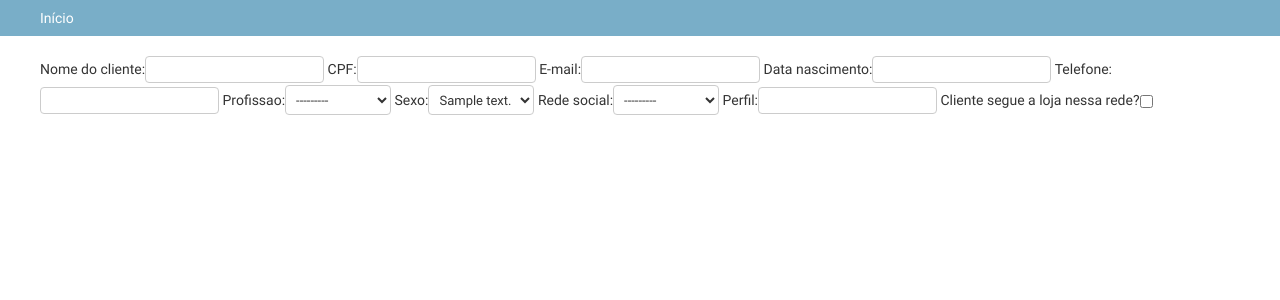
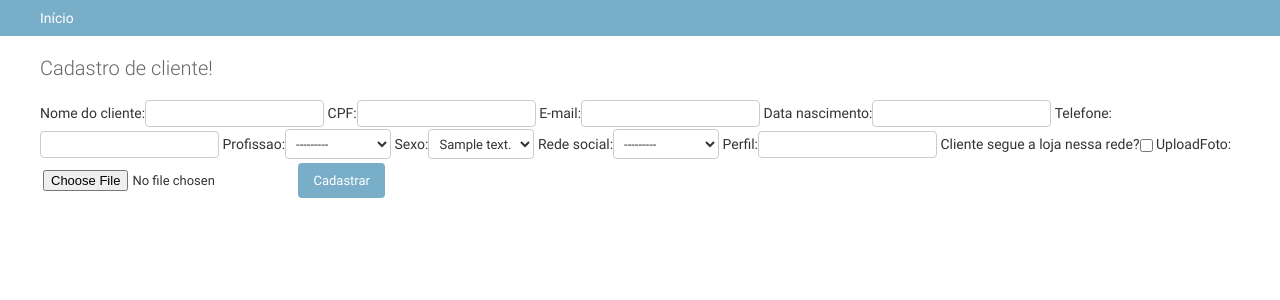
Before and after one commit to igrpin/projeto_P1S5, a Django app: page /loja/cadastrar/cliente in a window 1280 px wide. Shown: the part 20-320 px from the top of the page. Run offline with Django 3.2, Linux system fonts and the light colour scheme; tables that the repository leaves empty hold one stand-in row (values such as "Sample post"); some libraries are stand-ins or nearby versions.

Commit message:
Criando view Cadastro de cliente

```diff
--- a/loja/models.py
+++ b/loja/models.py
@@ -16,6 +16,7 @@ class Cliente(models.Model):
     username = models.CharField(null=False, blank=False, max_length=120, verbose_name='Perfil', default='')
     boolSegueALoja = models.BooleanField(blank=False, null=False, verbose_name='Cliente segue a loja nessa rede?',
                                          default=False)
+    uploadFoto = models.FileField(upload_to='media_cliente/', blank=True, null=True)
 
     def __str__(self):
         return str(self.pk) + ' ---||--- ' + self.nome
--- a/loja/templates/cadastrar/cadastrarCliente.html
+++ b/loja/templates/cadastrar/cadastrarCliente.html
@@ -1,7 +1,10 @@
 {% extends 'admin/base.html' %}
-
-{% block content %}
-
-{{ form }}
-
+{% load bootstrap %}
+{% block content  %}
+    <h1>Cadastro de cliente!</h1>
+    <form method="post" enctype="multipart/form-data">
+        {% csrf_token %}
+        {{ form|bootstrap }}
+        <input type="submit" value="Cadastrar">
+    </form>
 {% endblock %}
```
